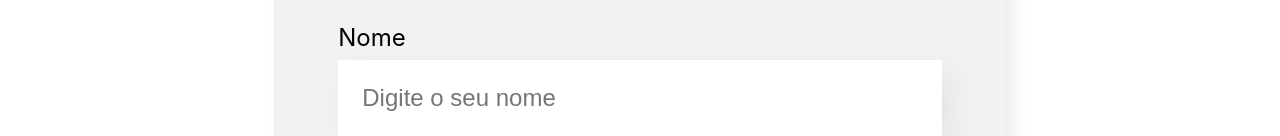
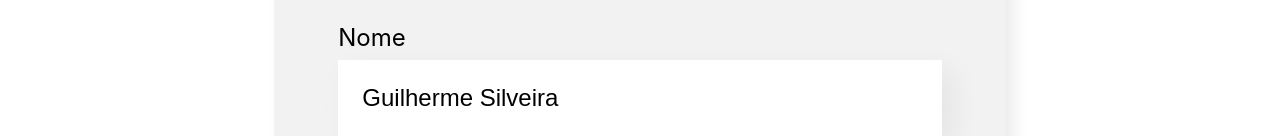
Before and after one commit to tenoriobn/organo-react, a React (Create React App) app: page / in a window 1280 px wide. Shown: the part 664-800 px from the top of the page. Built offline with nearby package versions, Linux system fonts and the light colour scheme.

Commit message:
Iniciando manipulação do input do usuário com onChange

```diff
--- a/src/componentes/CampoTexto/index.js
+++ b/src/componentes/CampoTexto/index.js
@@ -1,10 +1,19 @@
 import './CampoTexto.css';
 
 const CampoTexto = (props) => {
+    const placeholderModificada = `${props.placeholder}...`
+
+    let valor = 'Guilherme Silveira';
+
+    const aoDigitado = (evento) => {
+        valor = evento.target.value;
+        console.log(valor);
+    }
+
     return (
         <div className="campo-texto">
             <label>{props.label}</label>
-            <input required={props.obrigatorio} placeholder={props.placeholder}/>
+            <input value ={valor} onChange={aoDigitado} required={props.obrigatorio} placeholder={placeholderModificada}/>
         </div>
     )
 }
```
